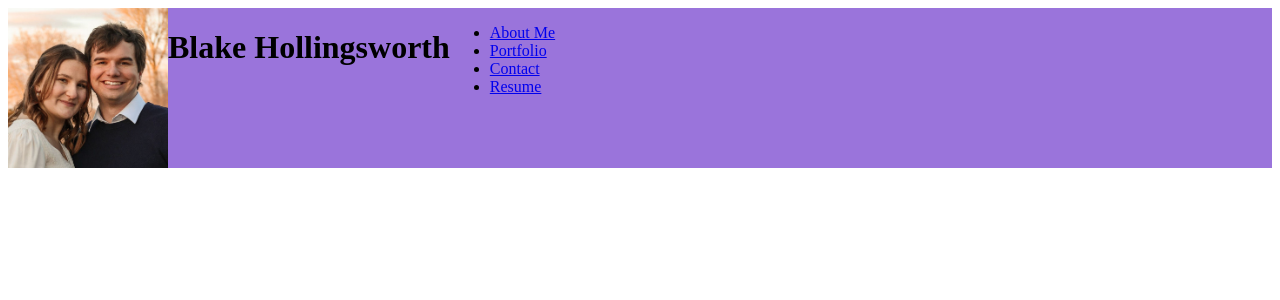
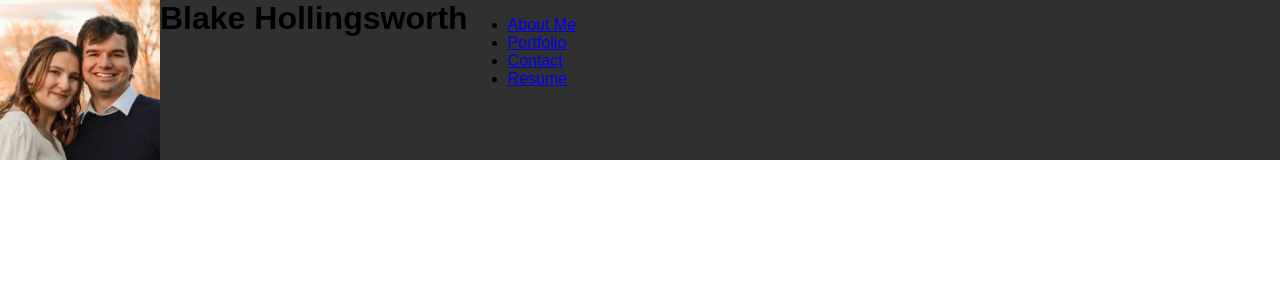
Before and after one commit to BlakeE-37/React-Portfolio, a React (Create React App) app: page / in a window 1280 px wide. Shown: the top 300 px of the page. Built offline with nearby package versions, Linux system fonts and the light colour scheme.

Commit message:
added an app.css for main body styling

```diff
--- /dev/null
+++ b/src/App.css
@@ -0,0 +1,4 @@
+body {
+    margin: 0;
+    font-family: Arial, Helvetica, sans-serif;
+}
--- a/src/App.js
+++ b/src/App.js
@@ -1,5 +1,6 @@
 import React from "react";
 import Header from "./components/header"
+import "./App.css"
 
 const App = () => <Header />;
 
--- a/src/components/header.js
+++ b/src/components/header.js
@@ -5,17 +5,21 @@
     header: {
         width: "100%",
         height: '20vh',
-        background: '#9a74db',
+        background: '#303030',
         display: 'flex'
+    },
+    h1: {
+        margin: 0,
     }
+
 }
 
 function Header() {
 
     return (
         <div style={styles.header}>
-            <img className="headerImg" alt="My wife and Myself" src="portrait.jpg"></img>
-            <h1 className="nameTitle">Blake Hollingsworth</h1>
+            <img alt="My wife and Myself" src="portrait.jpg"></img>
+            <h1 style={styles.h1}>Blake Hollingsworth</h1>
             <Navbar />
         </div>
     )
```
